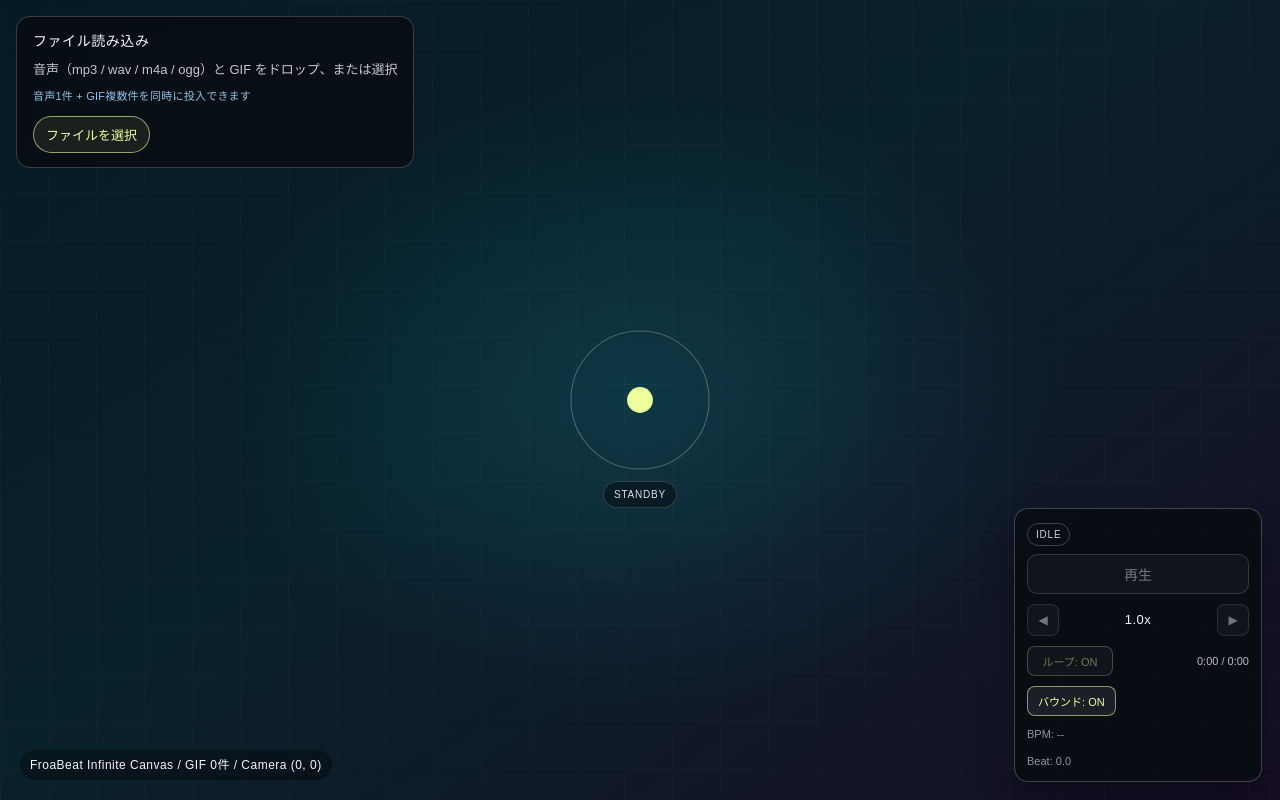
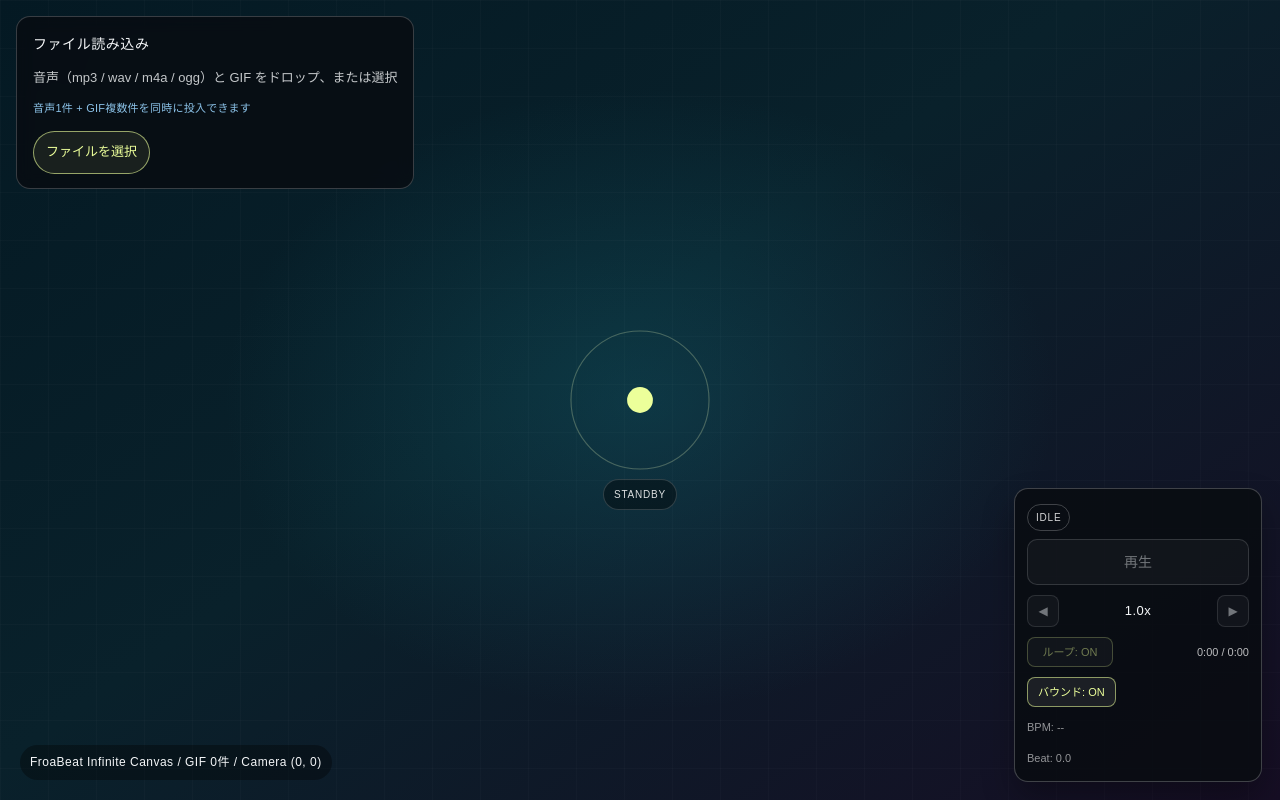
Before and after one commit to ivgtr/froabeat, a React (Vite) app: page / in a window 1280 px wide. Built offline with nearby package versions, Linux system fonts and the light colour scheme.

Commit message:
style: CSS変数によるデザイントークンを導入
カラー・フォント・ライン・サーフェスをCSS変数で一元管理し、
ライトモード対応の基盤を追加

```diff
--- a/src/index.css
+++ b/src/index.css
@@ -1,11 +1,37 @@
 :root {
-  font-family: 'Space Grotesk', 'Hiragino Sans', 'Noto Sans JP', sans-serif;
-  line-height: 1.5;
+  --font-body: 'Noto Sans JP', 'Hiragino Sans', 'Yu Gothic', 'Meiryo', sans-serif;
+  --font-mono: 'JetBrains Mono', 'IBM Plex Mono', 'SFMono-Regular', Menlo, monospace;
+
+  --color-bg: #0c0c0c;
+  --color-text: #dadada;
+  --color-accent: #9aa7ae;
+
+  --line-strong: color-mix(in srgb, var(--color-text) 26%, transparent);
+  --line-soft: color-mix(in srgb, var(--color-text) 14%, transparent);
+  --text-muted: color-mix(in srgb, var(--color-text) 66%, transparent);
+  --surface-soft: color-mix(in srgb, var(--color-bg) 86%, transparent);
+
+  font-family: var(--font-body);
+  font-size: 16px;
+  line-height: 1.9;
   font-weight: 400;
   font-synthesis: none;
   text-rendering: optimizeLegibility;
   -webkit-font-smoothing: antialiased;
   -moz-osx-font-smoothing: grayscale;
+  color-scheme: dark light;
+}
+
+@media (prefers-color-scheme: light) {
+  :root {
+    --color-bg: #fafaf9;
+    --color-text: #1f2933;
+    --color-accent: #7f8f98;
+    --line-strong: color-mix(in srgb, var(--color-text) 22%, transparent);
+    --line-soft: color-mix(in srgb, var(--color-text) 12%, transparent);
+    --text-muted: color-mix(in srgb, var(--color-text) 64%, transparent);
+    --surface-soft: color-mix(in srgb, #ffffff 90%, transparent);
+  }
 }
 
 *,
@@ -24,4 +50,14 @@ body,
 body {
   margin: 0;
   min-width: 320px;
+  background: var(--color-bg);
+  color: var(--color-text);
 }
+
+button,
+input,
+select,
+textarea {
+  font: inherit;
+  color: inherit;
+}
```
